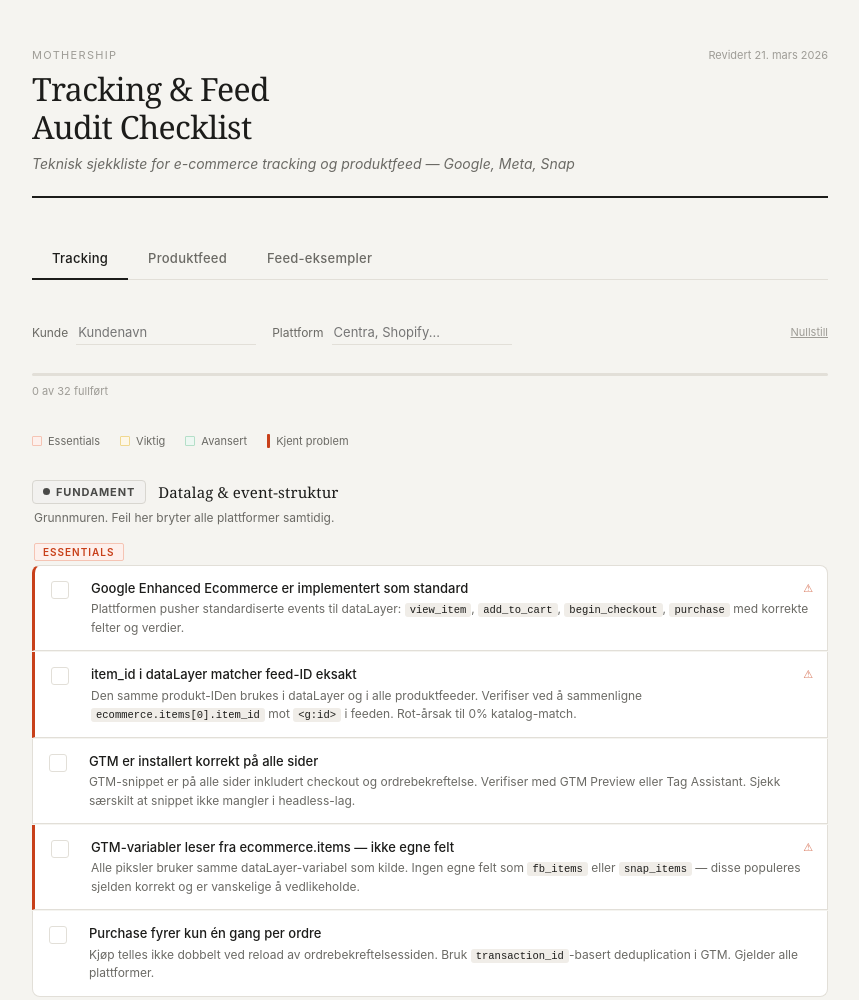
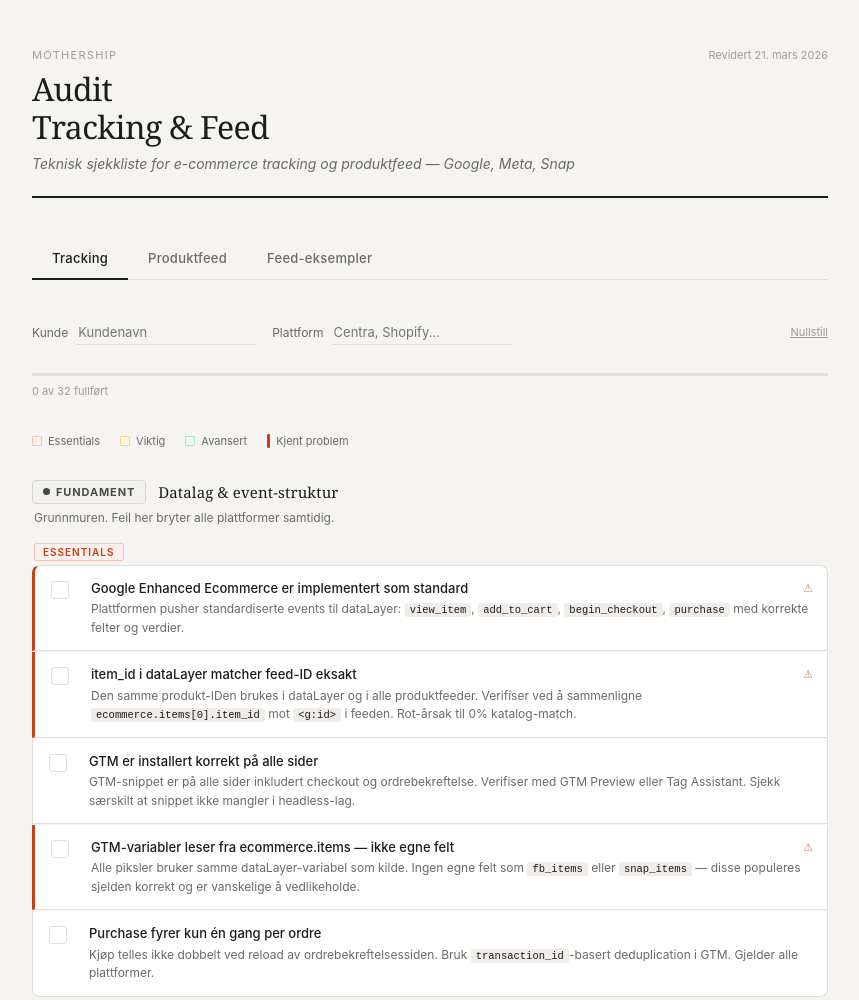
Before and after one commit to sprouts79/mothership-tools-development, a plain HTML site: page Mothership_ecomOS_checklist_v5.html in a window 1280 px wide. Shown: the top 1000 px of the page, without its empty margins (210-1069 px from the left). Drawn offline with Linux system fonts and the light colour scheme.

Commit message:
Add files via upload

```diff
--- a/Mothership_ecomOS_checklist_v5.html
+++ b/Mothership_ecomOS_checklist_v5.html
@@ -495,7 +495,7 @@
       <span class="brand">Mothership</span>
       <span class="reviewed">Revidert <span id="today"></span></span>
     </div>
-    <h1>Tracking & Feed<br>Audit Checklist</h1>
+    <h1>Audit<br>Tracking & Feed</h1>
     <div class="subtitle">Teknisk sjekkliste for e-commerce tracking og produktfeed — Google, Meta, Snap</div>
   </div>
 
```
